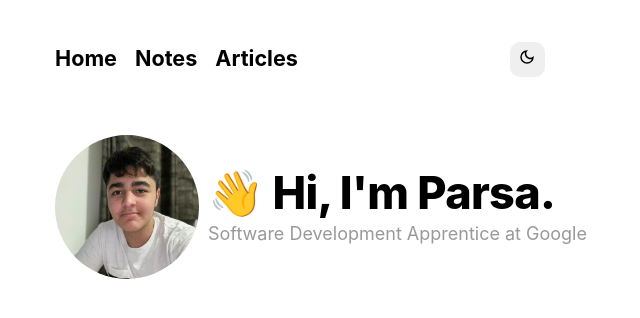
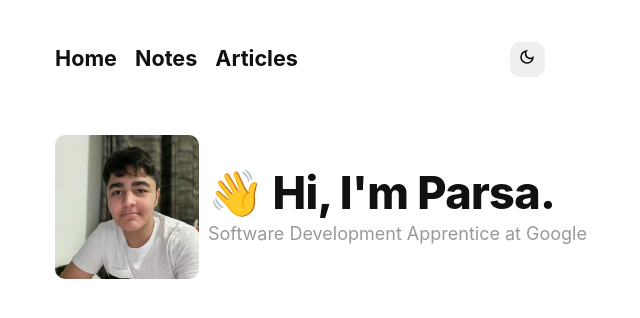
Before and after one commit to pzrsa/parsam.io, a Next.js app: page / in a window 1280 px wide. Shown: the top 318 px of the page, without its empty margins (243-883 px from the left). Built offline with nearby package versions, Linux system fonts and the light colour scheme.

Commit message:
use class to change colors on switch

```diff
--- a/pages/_app.js
+++ b/pages/_app.js
@@ -4,7 +4,7 @@ import "../styles/globals.css";
 
 const App = ({ Component, pageProps }) => {
   return (
-    <ThemeProvider>
+    <ThemeProvider attribute="class">
       <Layout>
         <Component {...pageProps} />
       </Layout>
--- a/styles/globals.css
+++ b/styles/globals.css
@@ -6,6 +6,16 @@ body {
     Ubuntu, Cantarell, Fira Sans, Droid Sans, Helvetica Neue, sans-serif;
   line-height: 1.6;
   font-size: 18px;
+}
+
+.light {
+  background-color: #fff;
+  color: #111;
+}
+
+.dark {
+  background-color: #111;
+  color: #fff;
 }
 
 a {
--- a/styles/utils.module.css
+++ b/styles/utils.module.css
@@ -26,7 +26,7 @@
 }
 
 .borderCircle {
-  border-radius: 9999px;
+  border-radius: 10px;
 }
 
 .lightText {
```
